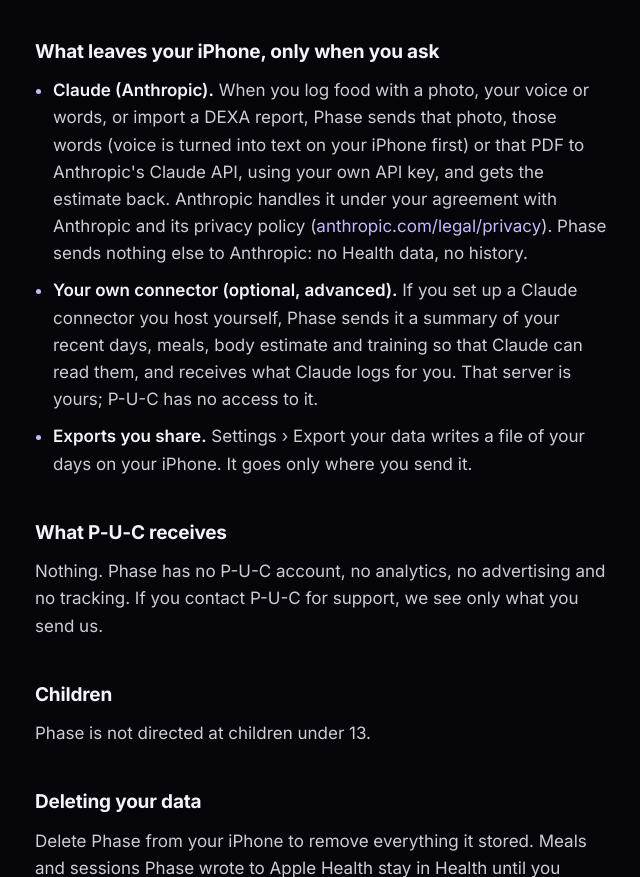
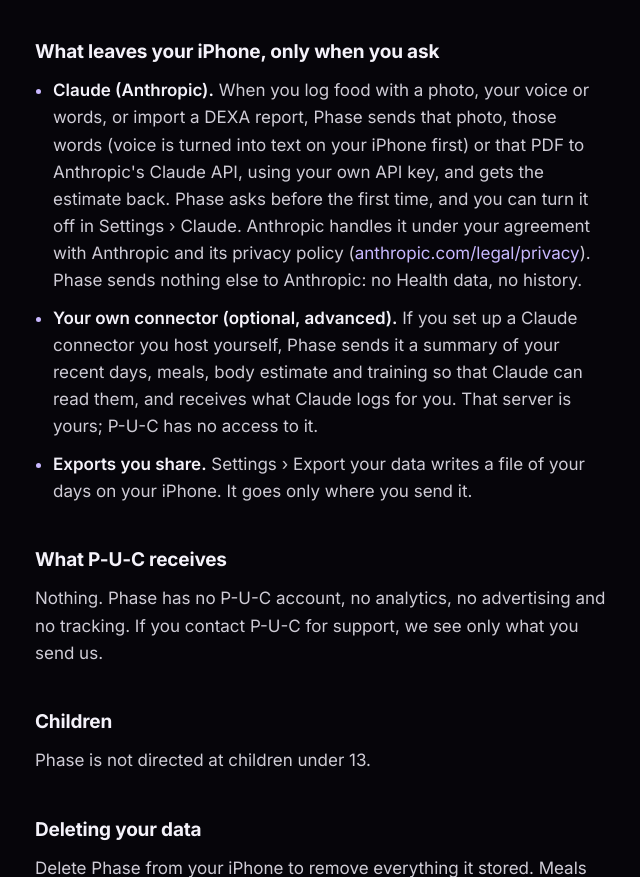
Before and after one commit to P-U-C/fifth-tuesday, a plain HTML site: page privacy/index.html in a window 1280 px wide. Shown: the part 845-1722 px from the top of the page, without its empty margins (319-959 px from the left). Drawn offline with Linux system fonts and the light colour scheme.

Commit message:
Ask before sending to Claude; hide the connector in release builds unless set up
Co-Authored-By: Claude Opus 5.5 <noreply@anthropic.com>

```diff
--- a/privacy/index.html
+++ b/privacy/index.html
@@ -26,7 +26,7 @@
   </ul>
   <h2>What leaves your iPhone, only when you ask</h2>
   <ul>
-    <li><strong>Claude (Anthropic).</strong> When you log food with a photo, your voice or words, or import a DEXA report, Phase sends that photo, those words (voice is turned into text on your iPhone first) or that PDF to Anthropic's Claude API, using your own API key, and gets the estimate back. Anthropic handles it under your agreement with Anthropic and its privacy policy (<a href="https://www.anthropic.com/legal/privacy">anthropic.com/legal/privacy</a>). Phase sends nothing else to Anthropic: no Health data, no history.
+    <li><strong>Claude (Anthropic).</strong> When you log food with a photo, your voice or words, or import a DEXA report, Phase sends that photo, those words (voice is turned into text on your iPhone first) or that PDF to Anthropic's Claude API, using your own API key, and gets the estimate back. Phase asks before the first time, and you can turn it off in Settings › Claude. Anthropic handles it under your agreement with Anthropic and its privacy policy (<a href="https://www.anthropic.com/legal/privacy">anthropic.com/legal/privacy</a>). Phase sends nothing else to Anthropic: no Health data, no history.
     <li><strong>Your own connector (optional, advanced).</strong> If you set up a Claude connector you host yourself, Phase sends it a summary of your recent days, meals, body estimate and training so that Claude can read them, and receives what Claude logs for you. That server is yours; P-U-C has no access to it.
     <li><strong>Exports you share.</strong> Settings › Export your data writes a file of your days on your iPhone. It goes only where you send it.
   </ul>
```
